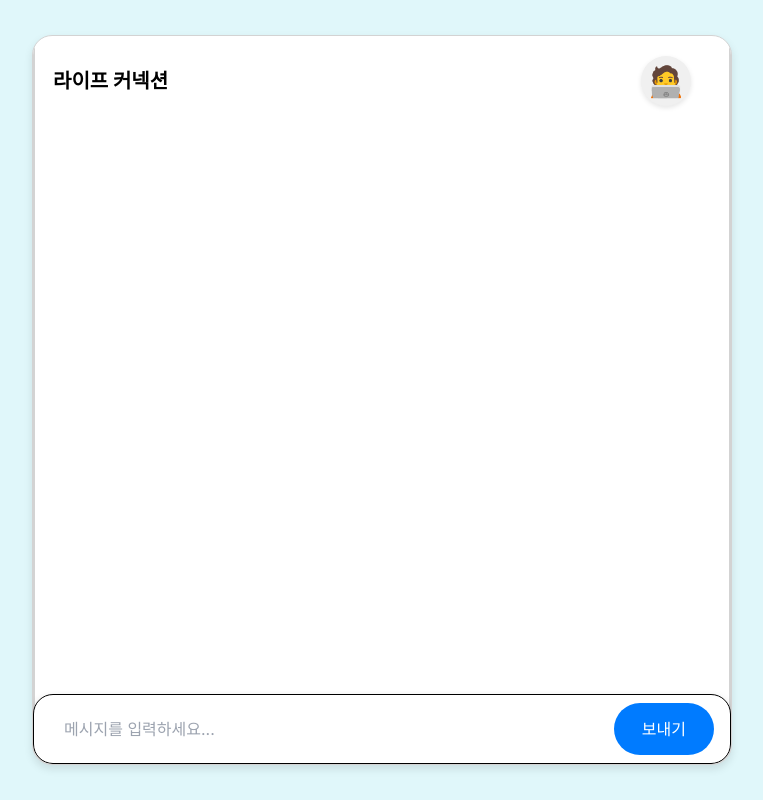
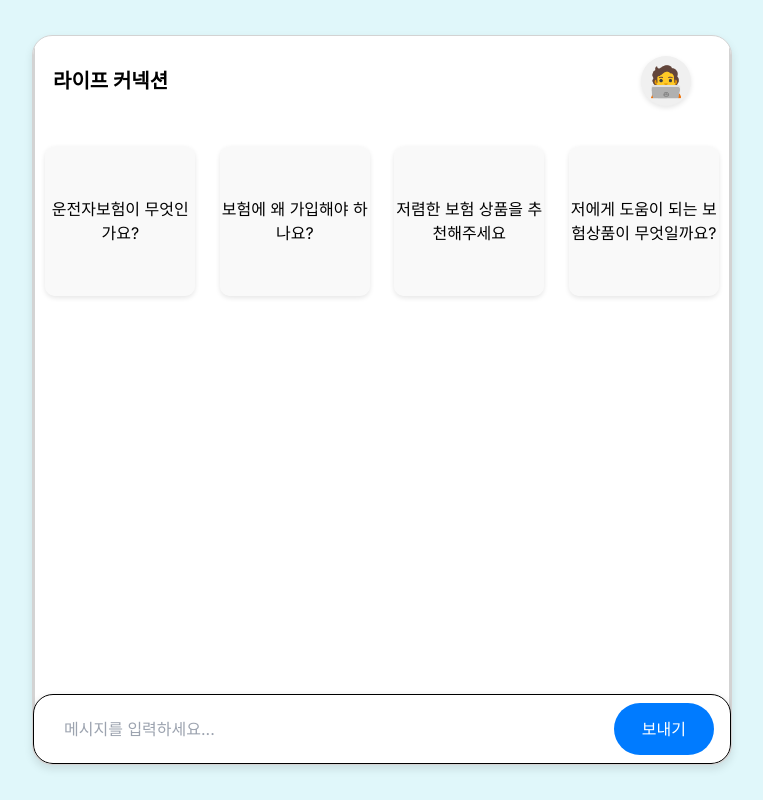
Before and after one commit to yeahhbean/DPGAI, a Next.js app: page /chat in a window 1280 px wide. Shown: the whole page, without its empty margins (258-1021 px from the left). Built offline with nearby package versions, Linux system fonts and the light colour scheme; a web font is replaced by a local one.

Commit message:
최최최종

```diff
--- a/app/chat/page.tsx
+++ b/app/chat/page.tsx
@@ -19,31 +19,24 @@ const SYSTEM_PROMPT = `당신은 최고의 운전자 보험 설계사입니다.
 상품목록검색은 한번씩만 사용하세요.
 상품요약서검색 api호출명: [상품요약서검색] [상품명]
 사용방법: [상품명]을 매개변수로 받습니다. 상품명은 상품목록검색에서 제공된 상품명을 사용하세요. 주의사항: 상품명 뒤에 있는 모든 글자와 기호를 출력하세요. 공백도 유지해야 합니다. 예시 [(무) 메리츠 다이렉트 운전자보험2404] 또는 [무배당 하나 가득담은 운전자보험(다이렉트)(2404)] 대괄호안에 상품명을 입력하세요.
-상품추천 이후 유저가 상품의 설명을 원하면 무조건 상품요약서검색을 사용하세요.
+예시 : 상품명: (무)현대해상굿앤굿스타종합보험(Hi2406) 1종 건강고지Ⅰ(8년) 뇌혈관질환진단: 뇌혈관질환으로 진단 확정된 경우	1000만원 만약 이런 정보가 있다면 상품명: (무)현대해상굿앤굿스타종합보험(Hi2406) 1종 건강고지Ⅰ(8년) 입력하세요.
+상품요약서 사용 조건: 사용자가 상품에 대한 설명을 원한다면 무조건 사용하세요.
 검색할 수 있는 상품목록은 다음과 같습니다: 운전자.
 
 도구를 사용할 떄도 시작은 [end]로 끝은 [/end]로 감싸세요. 예: [end] [상품목록검색] [/end]
 성별은 [남], [여]로 입력하세요. 나이는 숫자로 입력하세요. 우선순위는 [가격우선], [보장우선]으로 입력하세요. 보험종류는 위에 나열된 상품 중 하나로 입력하세요. 항상 end 태그 내에서는
 대괄호를 사용해야합니다.
 
+중요한 사항:한번 답한 질문에 중복으로 답변하지 마세요.
+
 ### 필수 질문 목록:
 
 2. 성별 : 남성 또는 여성 (보험료 차이가 있을 수 있음)
 3. 나이 : 정확한 연령 (보험료 산출에 중요한 요소)
 5. 건강 상태 : 현재 건강 상태는 어떤가요? (예: 건강함, 경미한 질병, 중증 질환 등)
-6. 흡연 여부 : 비흡연 또는 흡연 (흡연자는 보험료가 높아질 수 있음)
 7. 우선순위 : 보험료가 저렴한걸 원하시나요? 아니면 보장 범위가 넓은걸 원하시나요?
 8. 특약 가입 여부 : 추가 보장 옵션의 필요 여부
-9. 보험 가입 기간 : 가입하고자 하는 기간 (예: 1년, 5년, 평생 등)
-
-### 선택적 질문 목록:
-
-4. 직업 : 현재 직업 (위험도가 다를 수 있음)
-1. 가족력 : 가족 내 유전적 질병의 위험성 (예: 고혈압, 당뇨병 등)
-2. 기타 건강 관련 정보 : 최근 건강 검진 결과 등 (예: 정상, 이상 소견 등)
-3. 재정 상황 : 보험료 납입 능력 및 예산 (예: 월 10만 원 이하, 20만 원 이상 등)
-4. 보험 가입 경험 : 이전에 가입한 보험의 종류 및 경험 (예: 생명보험, 건강보험 등)
-5. 특정 보장 항목에 대한 선호도 : 특정 질병에 대한 보장 선호 (예: 암, 심혈관 질환 등)`;
+9. 보험 가입 기간 : 가입하고자 하는 기간 (예: 1년, 5년, 평생 등)`;
 
 const extractApiCalls = (text: string): string[] => {
   const regex = /\[end\]\s*(.*?)\s*\[\/end\]/g;
@@ -83,11 +76,10 @@ const App: React.FC = () => {
   const [inputValue, setInputValue] = useState("");
   const [isMounted, setIsMounted] = useState(false);
   const [isStreaming, setIsStreaming] = useState(false);
-
   const [userChatHistory, setUserChatHistory] = useState<{ role: string; content: string }[]>([]);
   const [productListInfo, setProductListInfo] = useState<string | null>(null);
   const [productSummaryInfo, setProductSummaryInfo] = useState<string | null>(null);
-
+  const [showQuestions, setShowQuestions] = useState(true); // 카드 표시 여부 상태 추가
   const chatContentRef = useRef<HTMLDivElement>(null);
   const inputRef = useRef<HTMLInputElement>(null);
 
@@ -121,7 +113,6 @@ const App: React.FC = () => {
 
     const userMessage = { role: "user", content: inputValue };
     setUserChatHistory((prevHistory) => [...prevHistory, userMessage]);
-
     setMessages((prevMessages) => [...prevMessages, { text: inputValue, sender: "user" }]);
 
     const apiKey = process.env.NEXT_PUBLIC_OPENAI_API_KEY;
@@ -202,8 +193,11 @@ const App: React.FC = () => {
               if (productListResponse.ok) {
                 const productList = await productListResponse.text();
                 setProductListInfo(productList);
+
+                // 대화 기록에 상품 목록 정보 추가 (사용자는 보지 못함)
                 setUserChatHistory(prevHistory => [...prevHistory, { role: "system", content: `상품 목록 정보: ${productList}` }]);
 
+                // AI에게 전송할 메시지에 상품 목록 정보 추가
                 const aiResponse = await fetch("https://api.openai.com/v1/chat/completions", {
                   method: "POST",
                   headers: {
@@ -215,7 +209,7 @@ const App: React.FC = () => {
                     messages: [
                       { role: "system", content: SYSTEM_PROMPT },
                       ...getCombinedChatHistory(),
-                      { role: "user", content: "다음은 요청한 상품 목록입니다. 이를 바탕으로 사용자에게 적절한 답변을 제공해주세요. 사용자의 정보와 요구에 따라 예상 보험료를 계산하고, 추천한 이유를 설명하세요. 보험 상품은 총 3개 추천해야 하며, 가능하면 각각 다른회사로 추천하세요." }
+                      { role: "user", content: `다음은 요청한 상품 목록입니다: ${productList}. 이를 바탕으로 사용자에게 적절한 답변을 제공해주세요.` }
                     ],
                   }),
                 });
@@ -232,11 +226,14 @@ const App: React.FC = () => {
                   }
                 }
               } else {
-                setMessages((prevMessages) => [...prevMessages, { text: "상품 목록을 가져오는 데 실패했습니다.", sender: "bot" }]);
+                // 오류 메시지는 사용자에게 보여줌
+                const errorMessage = "상품 목록을 가져오는 데 실패했습니다.";
+                setMessages((prevMessages) => [...prevMessages, { text: errorMessage, sender: "bot" }]);
               }
             } catch (error) {
               console.error("API 호출 중 오류 발생:", error);
-              setMessages((prevMessages) => [...prevMessages, { text: "상품 목록을 처리하는 중 오류가 발생했습니다.", sender: "bot" }]);
+              const errorMessage = "상품 목록을 처리하는 중 오류가 발생했습니다.";
+              setMessages((prevMessages) => [...prevMessages, { text: errorMessage, sender: "bot" }]);
             }
           }
         }
@@ -245,10 +242,12 @@ const App: React.FC = () => {
           if (productName) {
             const summary = await handleProductSummarySearch(productName);
             if (summary) {
-              setProductListInfo(null);
               setProductSummaryInfo(summary);
+
+              // 대화 기록에 상품 요약서 정보 추가 (사용자는 보지 못함)
               setUserChatHistory(prevHistory => [...prevHistory, { role: "system", content: `상품 요약서 정보: ${summary}` }]);
 
+              // AI에게 전송할 메시지에 상품 요약서 정보 추가
               const aiResponse = await fetch("https://api.openai.com/v1/chat/completions", {
                 method: "POST",
                 headers: {
@@ -260,7 +259,7 @@ const App: React.FC = () => {
                   messages: [
                     { role: "system", content: SYSTEM_PROMPT },
                     ...getCombinedChatHistory(),
-                    { role: "user", content: `다음은 요청한 상품 '${productName}'의 요약서입니다. 이를 바탕으로 중요한 보장사항과 주의해야할 점 등 사용자에게 적절한 설명을 제공해주세요:` }
+                    { role: "user", content: `다음은 요청한 상품 '${productName}'의 요약서입니다: ${summary}. 이를 바탕으로 사용자에게 적절한 설명을 제공해주세요.` }
                   ],
                 }),
               });
@@ -277,18 +276,22 @@ const App: React.FC = () => {
                 }
               }
             } else {
-              setMessages((prevMessages) => [...prevMessages, { text: "상품 요약서를 가져오는 데 실패했습니다.", sender: "bot" }]);
+              const errorMessage = "상품 요약서를 가져오는 데 실패했습니다.";
+              setMessages((prevMessages) => [...prevMessages, { text: errorMessage, sender: "bot" }]);
             }
           }
         }
       }
     } catch (error) {
       console.error("API 호출 중 오류 발생:", error);
-      setMessages((prevMessages) => [...prevMessages, { text: "오류가 발생했습니다.", sender: "bot" }]);
+      const errorMessage = "오류가 발생했습니다.";
+      setMessages((prevMessages) => [...prevMessages, { text: errorMessage, sender: "bot" }]);
     }
 
     setInputValue("");
-  };
+    setShowQuestions(false); // 카드 숨기기
+};
+
 
   const handleKeyDown = (e: React.KeyboardEvent<HTMLInputElement>) => {
     if (e.key === "Enter") {
@@ -299,6 +302,18 @@ const App: React.FC = () => {
 
   const handleButtonClick = () => {
     sendMessage();
+  };
+
+  const questions = [
+    "운전자보험이 무엇인가요?",
+    "보험에 왜 가입해야 하나요?",
+    "저렴한 보험 상품을 추천해주세요",
+    "저에게 도움이 되는 보험상품이 무엇일까요?",
+  ];
+
+  const handleQuestionClick = (question: string) => {
+    setInputValue(question);
+    sendMessage(); // 메시지 전송 시 카드 숨기기
   };
 
   return (
@@ -327,6 +342,20 @@ const App: React.FC = () => {
         </div>
       </header>
 
+      {showQuestions && ( // 카드 표시 여부에 따라 카드 렌더링
+        <div className="card-container">
+          {questions.map((question, index) => (
+            <div
+              key={index}
+              className="question-card"
+              onClick={() => handleQuestionClick(question)}
+            >
+              {question}
+            </div>
+          ))}
+        </div>
+      )}
+
       <main className="chat-content" ref={chatContentRef}>
         {messages.map((message, index) => (
           <div key={index} className={`chat-message ${message.sender}-message`}>
```
